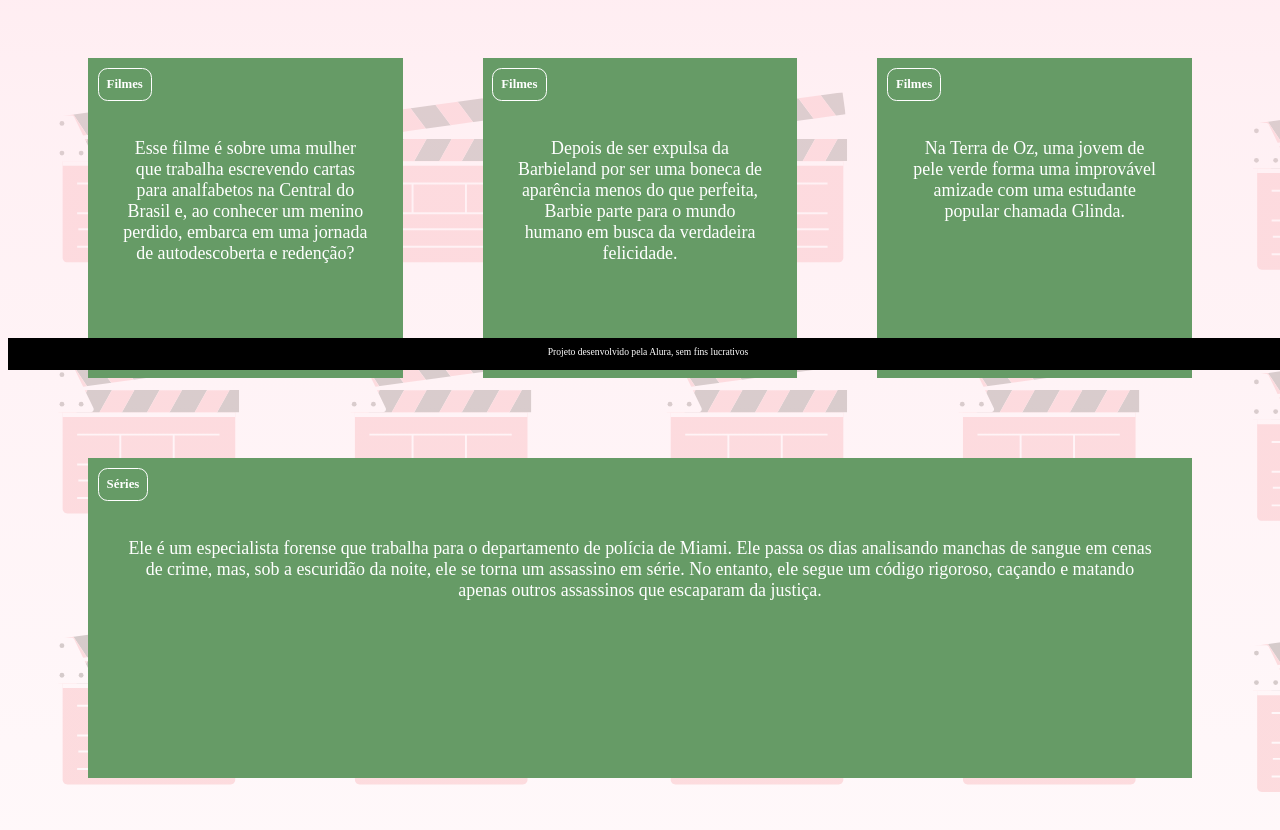
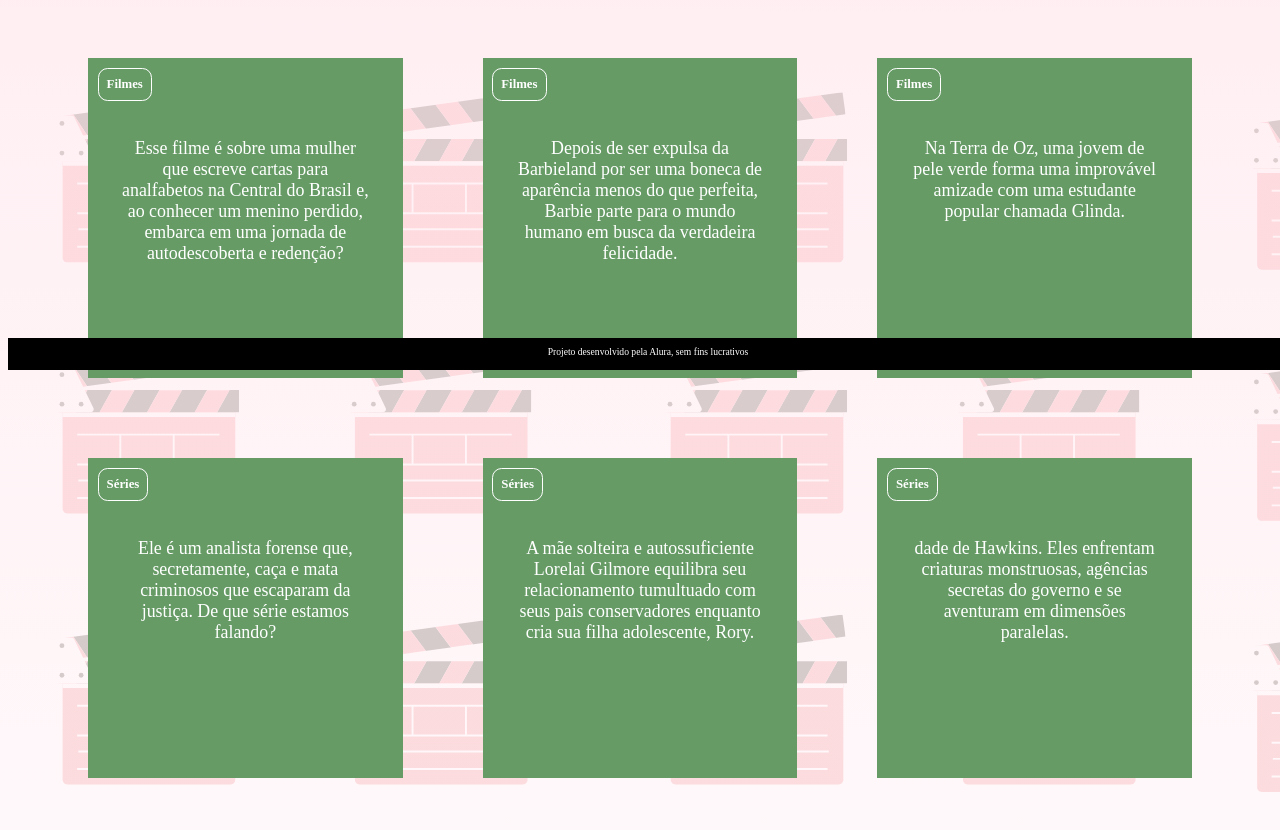
Before and after one commit to Kamillyfcm/flashcards, a plain HTML site: page index.html in a window 1280 px wide. Shown: the part 430-1260 px from the top of the page. Drawn offline with Linux system fonts and the light colour scheme; a web font is replaced by a local one.

Commit message:
Add files via upload

```diff
--- a/Assets/style.css
+++ b/Assets/style.css
@@ -56,6 +56,7 @@ body {
     color: var(--text-color);
     font-weight: 500;
     text-align:center;
+    position: relative;
 }
 
 .cartao__conteudo__resposta p {
--- a/perguntas.js
+++ b/perguntas.js
@@ -18,7 +18,7 @@ criaCartao(
 
 criaCartao(
     'Filmes',
-    'Esse filme é sobre uma mulher que trabalha escrevendo cartas para analfabetos na Central do Brasil e, ao conhecer um menino perdido, embarca em uma jornada de autodescoberta e redenção?',
+    'Esse filme é sobre uma mulher que escreve cartas para analfabetos na Central do Brasil e, ao conhecer um menino perdido, embarca em uma jornada de autodescoberta e redenção?',
     'Central do Brasil'
 )
 
@@ -35,6 +35,17 @@ criaCartao(
 
     criaCartao(
         'Séries',
-        'Ele é um especialista forense que trabalha para o departamento de polícia de Miami. Ele passa os dias analisando manchas de sangue em cenas de crime, mas, sob a escuridão da noite, ele se torna um assassino em série. No entanto, ele segue um código rigoroso, caçando e matando apenas outros assassinos que escaparam da justiça.',
+        'Ele é um analista forense que, secretamente, caça e mata criminosos que escaparam da justiça. De que série estamos falando?',
+        'Dexter'
+    )
 
+    criaCartao (
+        'Séries',
+        'A mãe solteira e autossuficiente Lorelai Gilmore equilibra seu relacionamento tumultuado com seus pais conservadores enquanto cria sua filha adolescente, Rory.',
+        'Gilmore Girls'
     )
+    criaCartao (
+        'Séries',
+        'dade de Hawkins. Eles enfrentam criaturas monstruosas, agências secretas do governo e se aventuram em dimensões paralelas.',
+        'Stranger Things'
+    )
```
